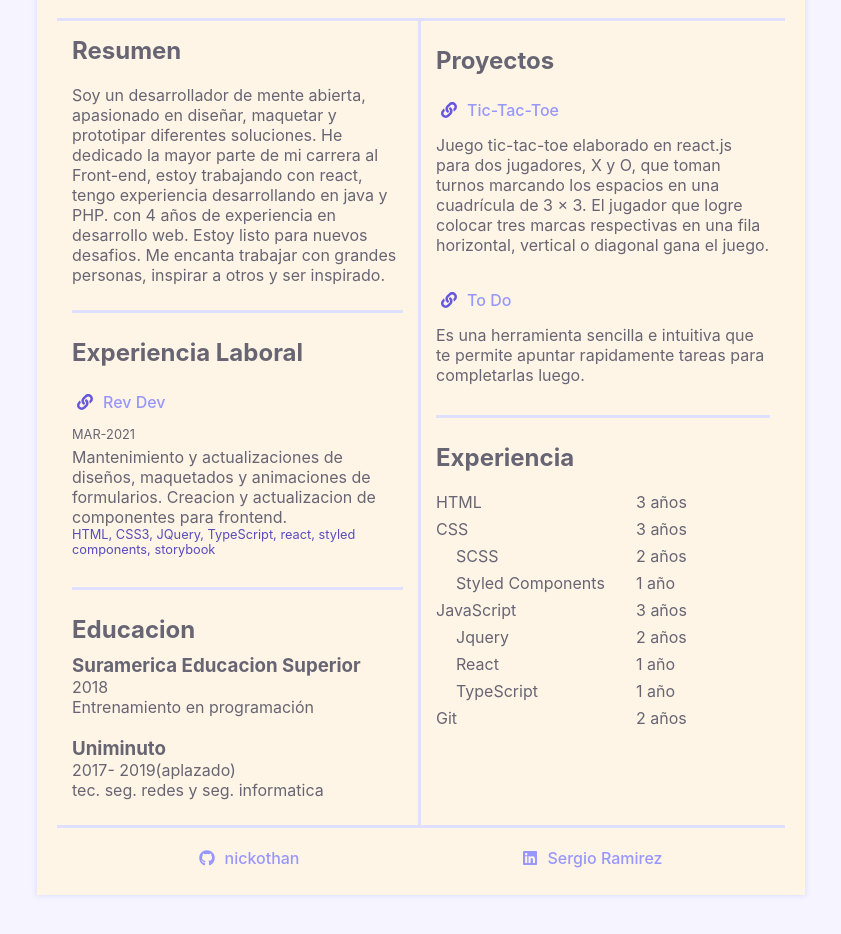
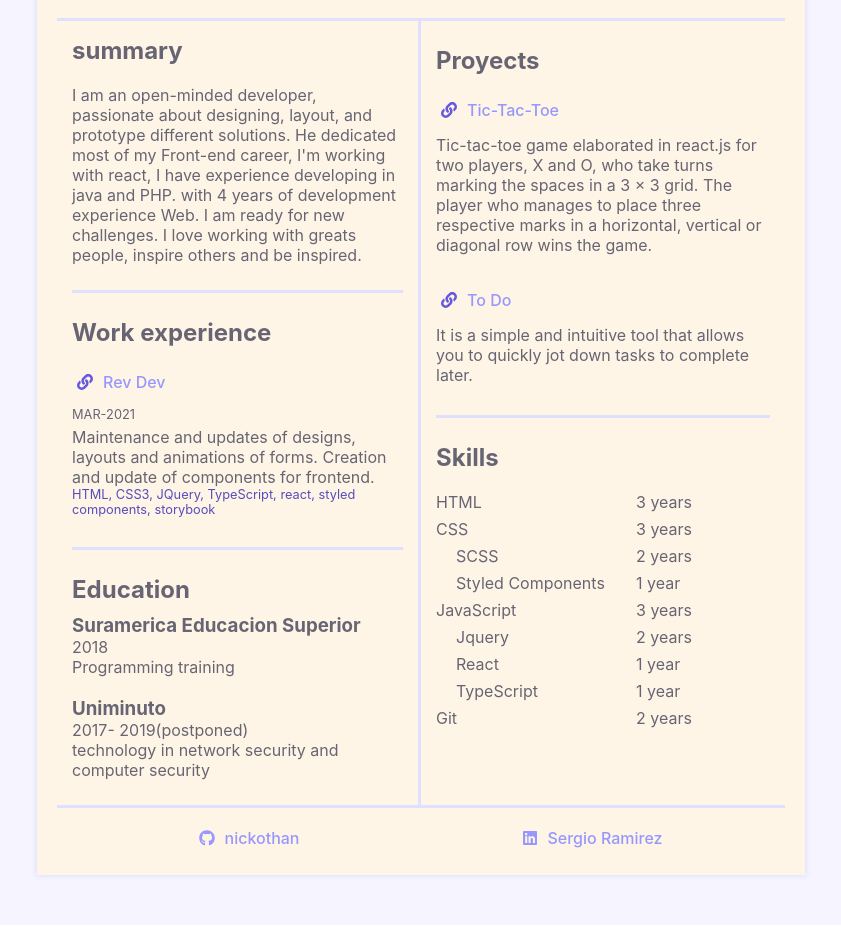
Before and after one commit to nickothan/Hoja-de-vida, a React (Create React App) app: page / in a window 1280 px wide. Shown: the part 280-1214 px from the top of the page, without its empty margins (219-1060 px from the left). Built offline with nearby package versions, Linux system fonts and the light colour scheme.

Commit message:
CN-20 textos traducidos (#22)

```diff
--- a/src/componentes/Educacion/Educacion.jsx
+++ b/src/componentes/Educacion/Educacion.jsx
@@ -1,20 +1,20 @@
-import "./styles.js";
-import { Container, InstitucionContainer } from "./styles.js";
+import './styles.js'
+import { Container, InstitucionContainer } from './styles.js'
 
 const data = {
   institucion: [
     {
-      nombre: "Suramerica Educacion Superior",
-      fecha: "2018",
-      descripcion: "Entrenamiento en programación",
+      nombre: 'Suramerica Educacion Superior',
+      fecha: '2018',
+      descripcion: 'Programming training'
     },
     {
-      nombre: "Uniminuto",
-      fecha: "2017- 2019(aplazado)",
-      descripcion: "tec. seg. redes y seg. informatica",
-    },
-  ],
-};
+      nombre: 'Uniminuto',
+      fecha: '2017- 2019(postponed)',
+      descripcion: 'technology in network security and computer security'
+    }
+  ]
+}
 
 function Institucion({ nombre, fecha, descripcion }) {
   return (
@@ -23,18 +23,18 @@ function Institucion({ nombre, fecha, descripcion }) {
       <p>{fecha}</p>
       <p>{descripcion}</p>
     </InstitucionContainer>
-  );
+  )
 }
 
 export default function miEducacion() {
   return (
     <Container>
-      <h2>Educacion</h2>
-      <div className="instituciones">
+      <h2>Education</h2>
+      <div className='instituciones'>
         {data.institucion.map((institucion) => (
           <Institucion key={Math.random() * 10} {...institucion} />
         ))}
       </div>
     </Container>
-  );
+  )
 }
--- a/src/componentes/ExpLaboral/ExpLaboral.jsx
+++ b/src/componentes/ExpLaboral/ExpLaboral.jsx
@@ -6,7 +6,7 @@ import { ReactComponent as LinkIcon } from '../assets/link.svg'
 export default function ExpLaboral() {
   return (
     <ExpLabContainer>
-      <h2>Experiencia Laboral</h2>
+      <h2>Work experience</h2>
       <br />
 
       <LinkContainer>
@@ -20,8 +20,8 @@ export default function ExpLaboral() {
       </LinkContainer>
       <Date>MAR-2021</Date>
       <p>
-        Mantenimiento y actualizaciones de diseños, maquetados y animaciones de
-        formularios. Creacion y actualizacion de componentes para frontend.
+        Maintenance and updates of designs, layouts and animations of forms.
+        Creation and update of components for frontend.
       </p>
       <Skills>
         HTML, CSS3, JQuery, TypeScript, react, styled components, storybook
--- a/src/componentes/Experiencia/Experiencia.jsx
+++ b/src/componentes/Experiencia/Experiencia.jsx
@@ -2,63 +2,58 @@ import { ExperienciaContent } from './styles.js'
 
 // import data from "./Data.json";
 
-//* CN-7: integrar scss y styled components a css
-//TODO CN-8: Estilos para la sublista
-//* CN-9: integrar jquery, react y typescript a javascript
-//TODO cn-10: agregar stoorybook
-
 export default function Experiencia() {
   return (
     <ExperienciaContent>
-      <h2>Experiencia</h2>
+      <h2>Skills</h2>
       <br />
       <ul>
         <li>
           <div>
             <span>HTML</span>
-            <span>3 años</span>
+            <span>3 years</span>
           </div>
         </li>
         <li>
           <div>
             <span>CSS</span>
-            <span>3 años</span>
+            <span>3 years</span>
           </div>
           <ul>
             <li>
               <span>SCSS</span>
-              <span>2 años</span>
+              <span>2 years</span>
             </li>
             <li>
               <span>Styled Components</span>
-              <span>1 año</span>
+              <span>1 year</span>
             </li>
           </ul>
         </li>
         <li>
           <div>
             <span>JavaScript</span>
-            <span>3 años</span>
+            <span>3 years</span>
           </div>
           <ul>
             <li>
               <span>Jquery</span>
-              <span>2 años</span>
+              <span>2 years</span>
             </li>
             <li>
               <span>React</span>
-              <span>1 año</span>
+              <span>1 year</span>
             </li>
             <li>
               <span>TypeScript</span>
-              <span>1 año</span>
+              <span>1 year</span>
             </li>
           </ul>
         </li>
         <li>
           <div>
             <span>Git</span>
-            <span>2 años</span>
+            <span>2 years</span>
           </div>
         </li>
       </ul>
@@ -71,7 +66,7 @@ export default function Experiencia() {
               return (
                 <li key={Math.random() * 10}>
                   <span>{item}</span>
-                  <span>{` ${time} ${time === 1 ? "año" : "años"}`}</span>
+                  <span>{` ${time} ${time === 1 ? "year" : "years"}`}</span>
                 </li>
               );
             })}
--- a/src/componentes/Proyectos/Proyectos.jsx
+++ b/src/componentes/Proyectos/Proyectos.jsx
@@ -7,13 +7,13 @@ export default function Proyectos() {
     {
       title: 'Tic-Tac-Toe',
       desctipcion:
-        'Juego tic-tac-toe elaborado en react.js  para dos jugadores, X y O, que toman turnos marcando los espacios en una cuadrícula de 3 × 3. El jugador que logre colocar tres marcas respectivas en una fila horizontal, vertical o diagonal gana el juego.',
+        'Tic-tac-toe game elaborated in react.js for two players, X and O, who take turns marking the spaces in a 3 × 3 grid. The player who manages to place three respective marks in a horizontal, vertical or diagonal row wins the game.',
       link: 'https://tic-tac-toe-nico.netlify.app/'
     },
     {
       title: 'To Do',
       desctipcion:
-        'Es una herramienta sencilla e intuitiva que te permite apuntar rapidamente tareas para completarlas luego.',
+        'It is a simple and intuitive tool that allows you to quickly jot down tasks to complete later.',
       link: 'https://master-to-do-list.netlify.app/'
     }
   ]
@@ -35,7 +35,7 @@ export default function Proyectos() {
   return (
     <ExperienciaContent>
       <div className='tituloSO'>
-        <h2>Proyectos</h2>
+        <h2>Proyects</h2>
       </div>
       <br />
       <ul>
--- a/src/componentes/Resumen/Resumen.jsx
+++ b/src/componentes/Resumen/Resumen.jsx
@@ -1,19 +1,19 @@
-import { ResumeContainer } from "./styles.js";
+import { ResumeContainer } from './styles.js'
 
 export default function Resumen() {
   return (
     <ResumeContainer>
-      <h2>Resumen</h2>
+      <h2>summary</h2>
 
       <br />
       <p>
-        Soy un desarrollador de mente abierta, apasionado en diseñar, maquetar y
-        prototipar diferentes soluciones. He dedicado la mayor parte de mi
-        carrera al Front-end, estoy trabajando con react, tengo experiencia
-        desarrollando en java y PHP. con 4 años de experiencia en desarrollo
-        web. Estoy listo para nuevos desafios. Me encanta trabajar con grandes
-        personas, inspirar a otros y ser inspirado.
+        I am an open-minded developer, passionate about designing, layout, and
+        prototype different solutions. He dedicated most of my Front-end career,
+        I'm working with react, I have experience developing in java and PHP.
+        with 4 years of development experience Web. I am ready for new
+        challenges. I love working with greats people, inspire others and be
+        inspired.
       </p>
     </ResumeContainer>
-  );
+  )
 }
```
